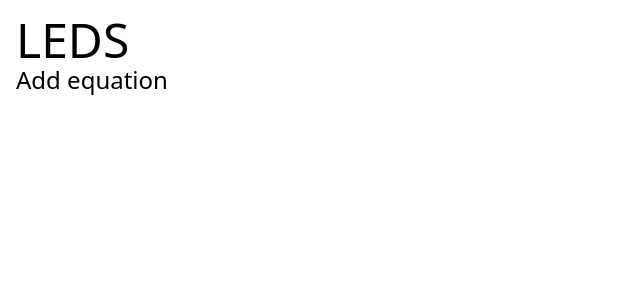
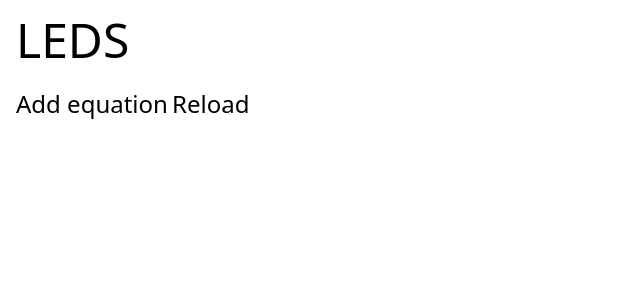
Before and after one commit to anbcodes/led-functions, a SvelteKit app in the folder svelte/: page / in a window 1280 px wide. Shown: the top 300 px of the page, without its empty margins (0-640 px from the left). Built offline with nearby package versions, Linux system fonts and the light colour scheme.

Commit message:
added reload button for ios 'app'

```diff
--- a/svelte/src/routes/+page.svelte
+++ b/svelte/src/routes/+page.svelte
@@ -222,4 +222,5 @@
 	{/each}
 
 	<button class="text-2xl" on:click={addEquation}> Add equation </button>
+	<button class="text-2xl mt-6" on:click={() => location.reload()}> Reload </button>
 </div>
```
